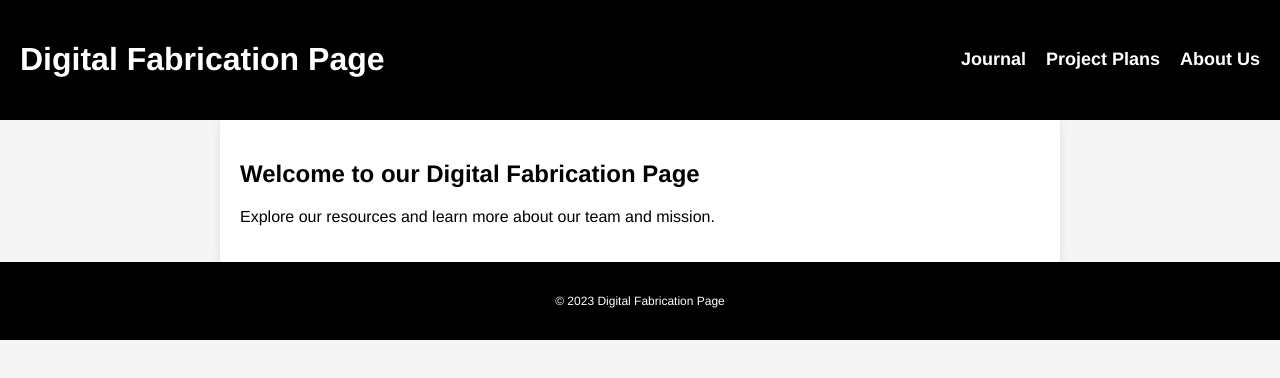
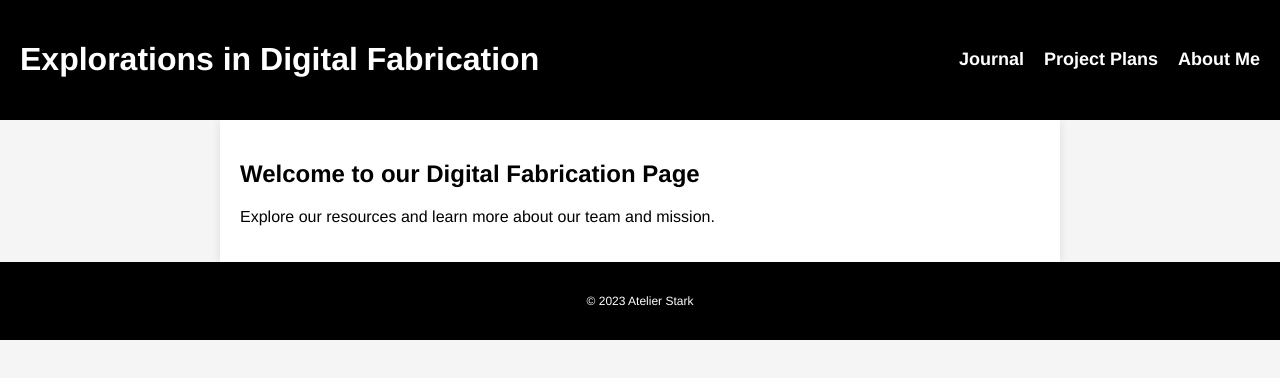
Before and after one commit to LoniStark/FabLab, a plain HTML site: page index.html in a window 1280 px wide. Drawn offline with Linux system fonts and the light colour scheme.

Commit message:
Update index.html
Updated some text.

```diff
--- a/index.html
+++ b/index.html
@@ -70,11 +70,11 @@
   </head>
   <body>
     <header>
-      <h1>Digital Fabrication Page</h1>
+      <h1>Explorations in Digital Fabrication</h1>
       <nav>
         <a href="journal.html">Journal</a>
         <a href="project_plans.html">Project Plans</a>
-        <a href="about.html">About Us</a>
+        <a href="about.html">About Me</a>
       </nav>
     </header>
     <main>
@@ -82,7 +82,7 @@
       <p>Explore our resources and learn more about our team and mission.</p>
     </main>
     <footer>
-      <p>&copy; 2023 Digital Fabrication Page</p>
+      <p>&copy; 2023 Atelier Stark</p>
     </footer>
   </body>
 </html>
```
